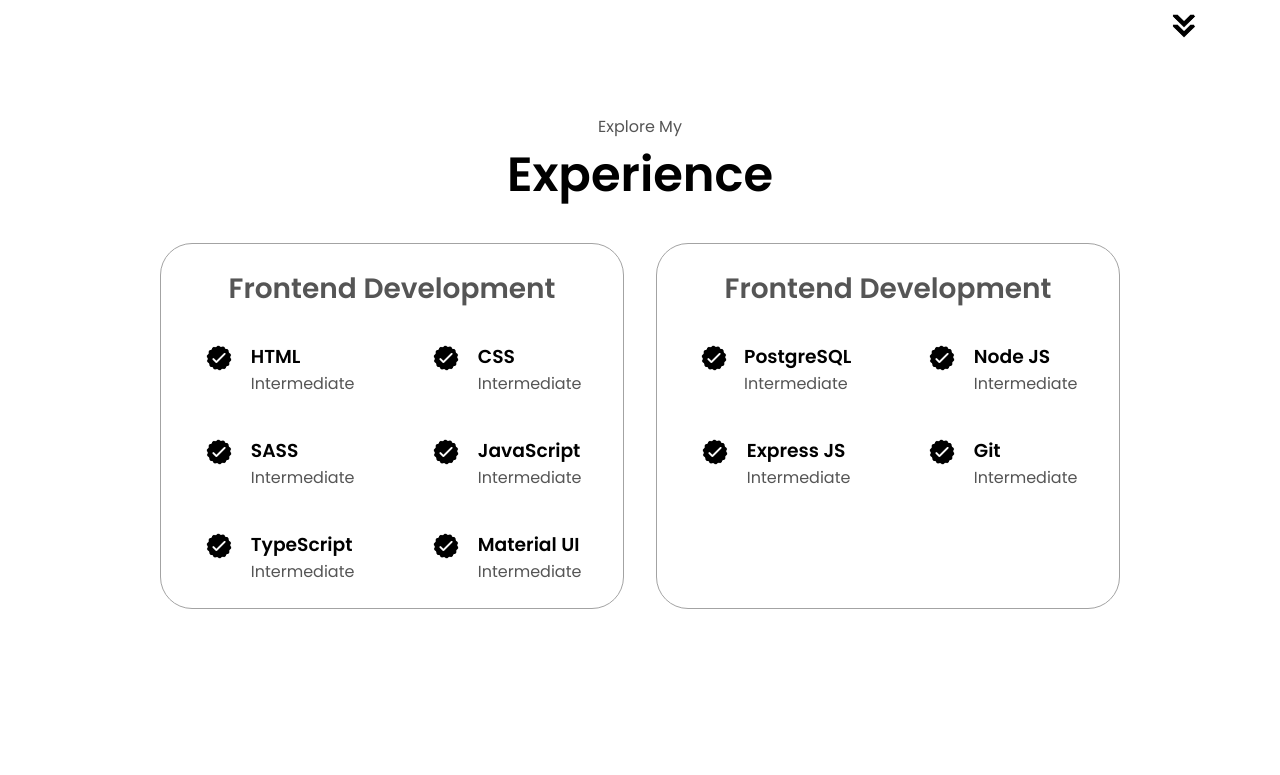
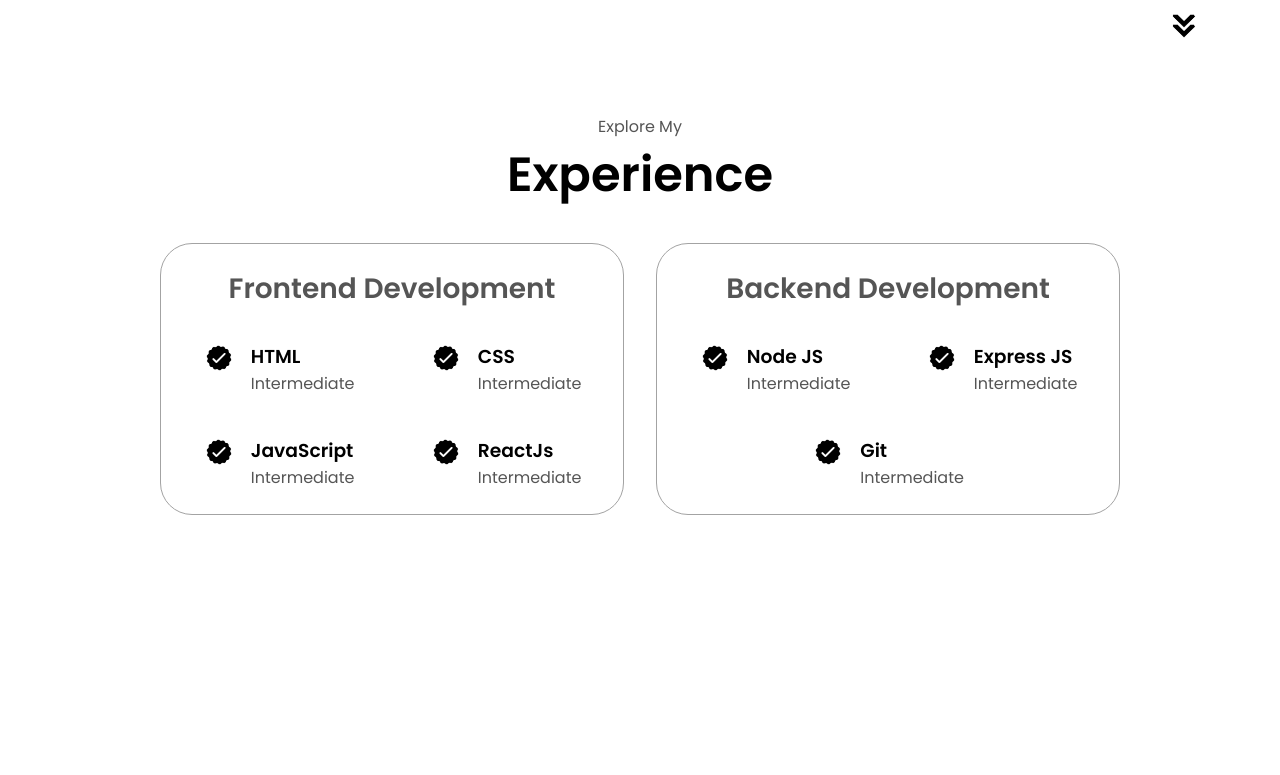
Before and after one commit to Ajay-Baloni/Portfolio-website, a plain HTML site: page index.html in a window 1280 px wide. Shown: the part 1582-2357 px from the top of the page. Drawn offline with Linux system fonts and the light colour scheme.

Commit message:
img name

```diff
--- a/index.html
+++ b/index.html
@@ -38,7 +38,7 @@
     </nav>
     <section id="profile">
       <div class="section__pic-container">
-        <img src="./assets/profile-pic.png" alt="John Doe profile picture" />
+        <img src="./assets/profile-pic.jpg" alt="Ajay Baloni profile picture" />
       </div>
       <div class="section__text">
         <p class="section__text__p1">Hello, I'm</p>
@@ -60,13 +60,13 @@
             src="./assets/linkedin.png"
             alt="My LinkedIn profile"
             class="icon"
-            onclick="location.href='https://linkedin.com/'"
+            onclick="location.href='https://www.linkedin.com/in/ajay-baloni-47151125b/'"
           />
           <img
             src="./assets/github.png"
             alt="My Github profile"
             class="icon"
-            onclick="location.href='https://github.com/'"
+            onclick="location.href='https://github.com/Ajay-Baloni'"
           />
         </div>
       </div>
@@ -77,7 +77,7 @@
       <div class="section-container">
         <div class="section__pic-container">
           <img
-            src="./assets/about-pic.png"
+            src="./assets/profile-pic2.jpg"
             alt="Profile picture"
             class="about-pic"
           />
@@ -152,17 +152,7 @@
                   <p>Intermediate</p>
                 </div>
               </article>
-              <article>
-                <img
-                  src="./assets/checkmark.png"
-                  alt="Experience icon"
-                  class="icon"
-                />
-                <div>
-                  <h3>SASS</h3>
-                  <p>Intermediate</p>
-                </div>
-              </article>
+
               <article>
                 <img
                   src="./assets/checkmark.png"
@@ -181,37 +171,15 @@
                   class="icon"
                 />
                 <div>
-                  <h3>TypeScript</h3>
-                  <p>Intermediate</p>
-                </div>
-              </article>
-              <article>
-                <img
-                  src="./assets/checkmark.png"
-                  alt="Experience icon"
-                  class="icon"
-                />
-                <div>
-                  <h3>Material UI</h3>
+                  <h3>ReactJs</h3>
                   <p>Intermediate</p>
                 </div>
               </article>
             </div>
           </div>
           <div class="details-container">
-            <h2 class="experience-sub-title">Frontend Development</h2>
+            <h2 class="experience-sub-title">Backend Development</h2>
             <div class="article-container">
-              <article>
-                <img
-                  src="./assets/checkmark.png"
-                  alt="Experience icon"
-                  class="icon"
-                />
-                <div>
-                  <h3>PostgreSQL</h3>
-                  <p>Intermediate</p>
-                </div>
-              </article>
               <article>
                 <img
                   src="./assets/checkmark.png"
@@ -362,7 +330,9 @@
             alt="LinkedIn icon"
             class="icon contact-icon"
           />
-          <p><a href="https://www.linkedin.com">LinkedIn</a></p>
+          <p>
+            <a href="//www.linkedin.com/in/ajay-baloni-47151125b/">LinkedIn</a>
+          </p>
         </div>
       </div>
     </section>
```
